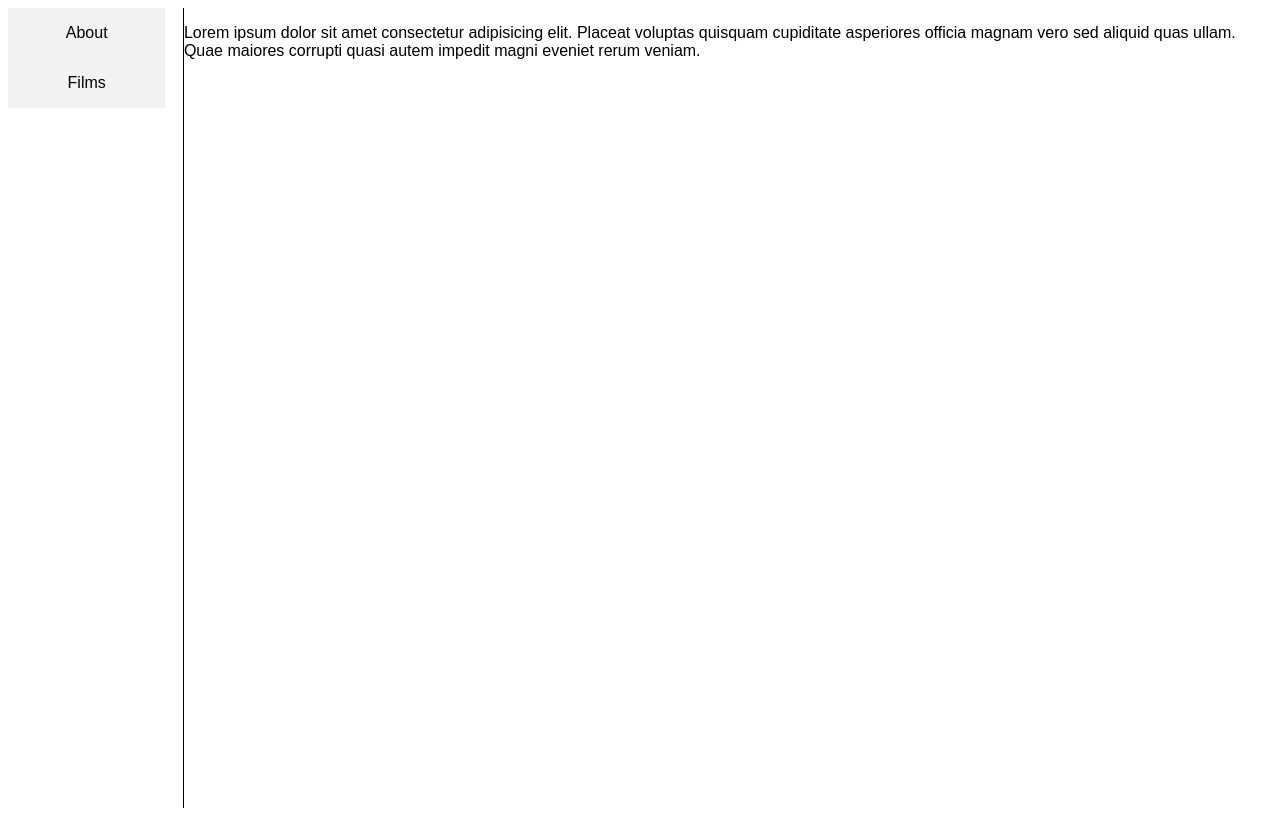
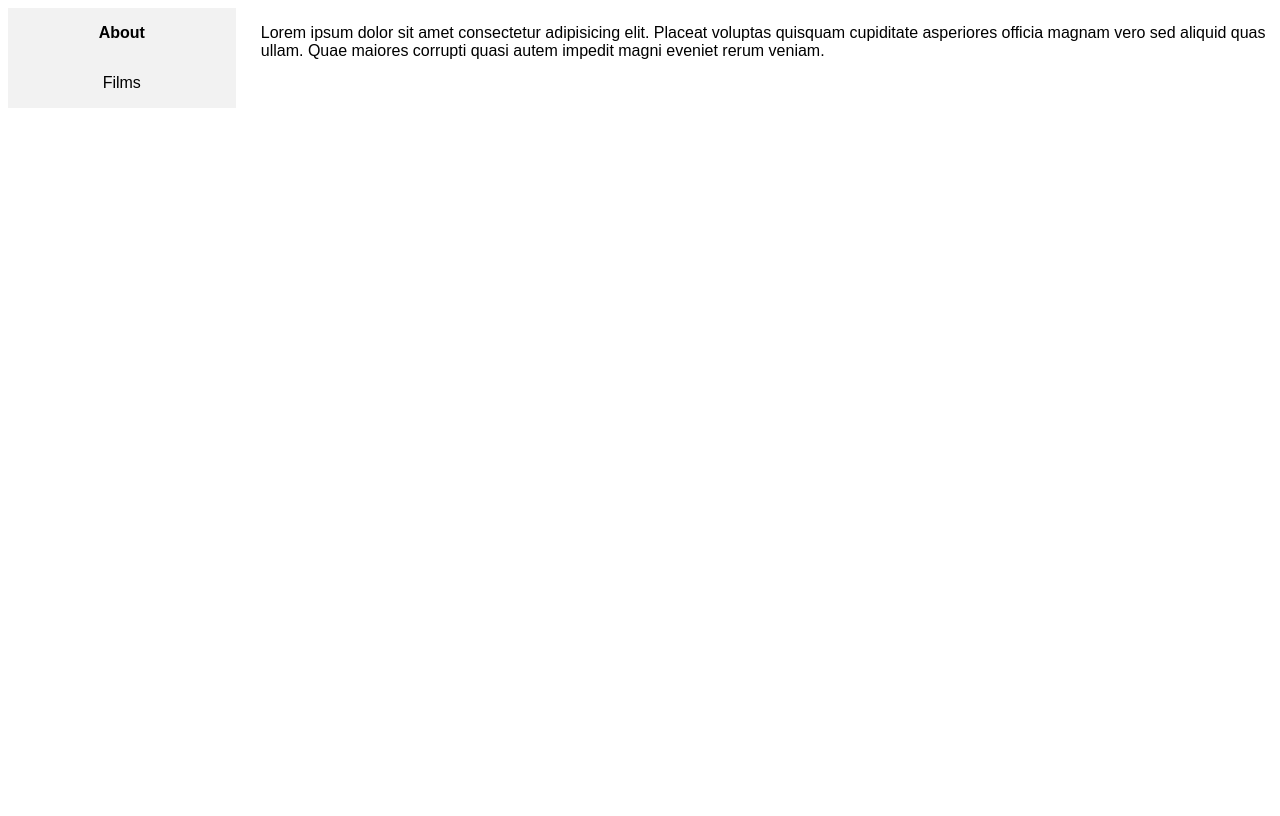
Before and after one commit to Maruchan39/star-wars-frontend, a React (Create React App) app: page /about in a window 1280 px wide. Built offline with nearby package versions, Linux system fonts and the light colour scheme.

Commit message:
Style active link

```diff
--- a/src/components/CharactersList/CharacterRow.css
+++ b/src/components/CharactersList/CharacterRow.css
@@ -7,6 +7,6 @@ td {
   border-bottom: 1px solid #ddd;
 }
 
-tr:hover {
+tbody tr:hover {
   background-color: #e0e0e0;
 }
--- a/src/components/Sidebar/Sidebar.css
+++ b/src/components/Sidebar/Sidebar.css
@@ -2,7 +2,6 @@
   order: 1;
   width: 20%;
   height: 100%;
-  border-right: 1px solid black;
 }
 
 .navigationPanel {
@@ -37,3 +36,7 @@
   color: white;
   border-color: black;
 }
+
+.navigationItemActive {
+  font-weight: bold;
+}
--- a/src/components/Sidebar/Sidebar.tsx
+++ b/src/components/Sidebar/Sidebar.tsx
@@ -1,15 +1,28 @@
 import { FC } from "react";
-import { Link } from "react-router-dom";
+import { Link, useLocation } from "react-router-dom";
 import "./Sidebar.css";
 
 export const Sidebar: FC = () => {
+  const location = useLocation();
+  const isLinkActive = (to: string) => location.pathname === to;
+  console.log(location.pathname);
   return (
     <div className="sidebar">
       <nav className="navigationPanel">
-        <Link className="navigationItem" to="about">
+        <Link
+          className={`navigationItem ${
+            isLinkActive("/about") && "navigationItemActive"
+          }`}
+          to="/about"
+        >
           About
         </Link>
-        <Link className="navigationItem" to="">
+        <Link
+          className={`navigationItem ${
+            isLinkActive("/") && "navigationItemActive"
+          }`}
+          to="/"
+        >
           Films
         </Link>
       </nav>
--- a/src/pages/About/About.css
+++ b/src/pages/About/About.css
@@ -1,3 +1,5 @@
 .about {
   order: 2;
+  width: 80%;
+  height: 100%;
 }
```
